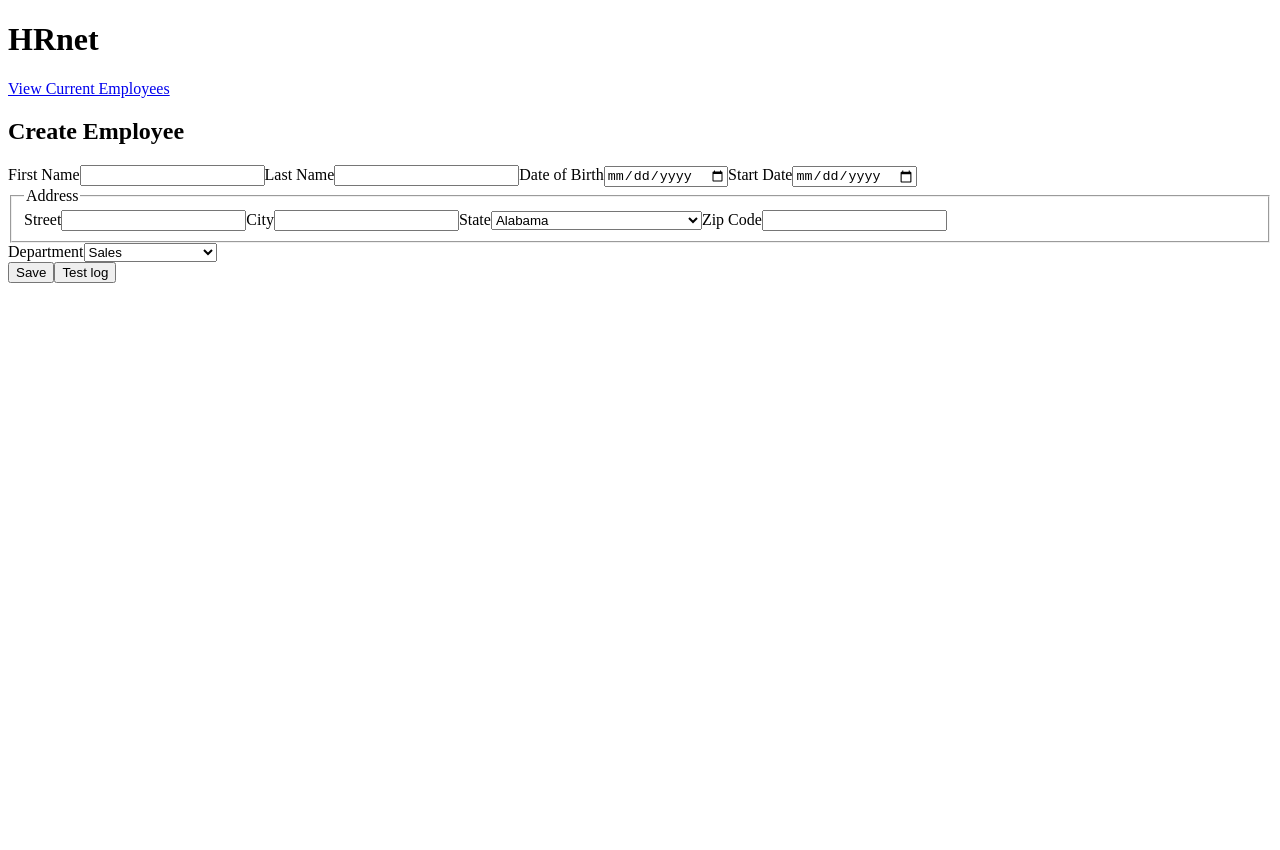
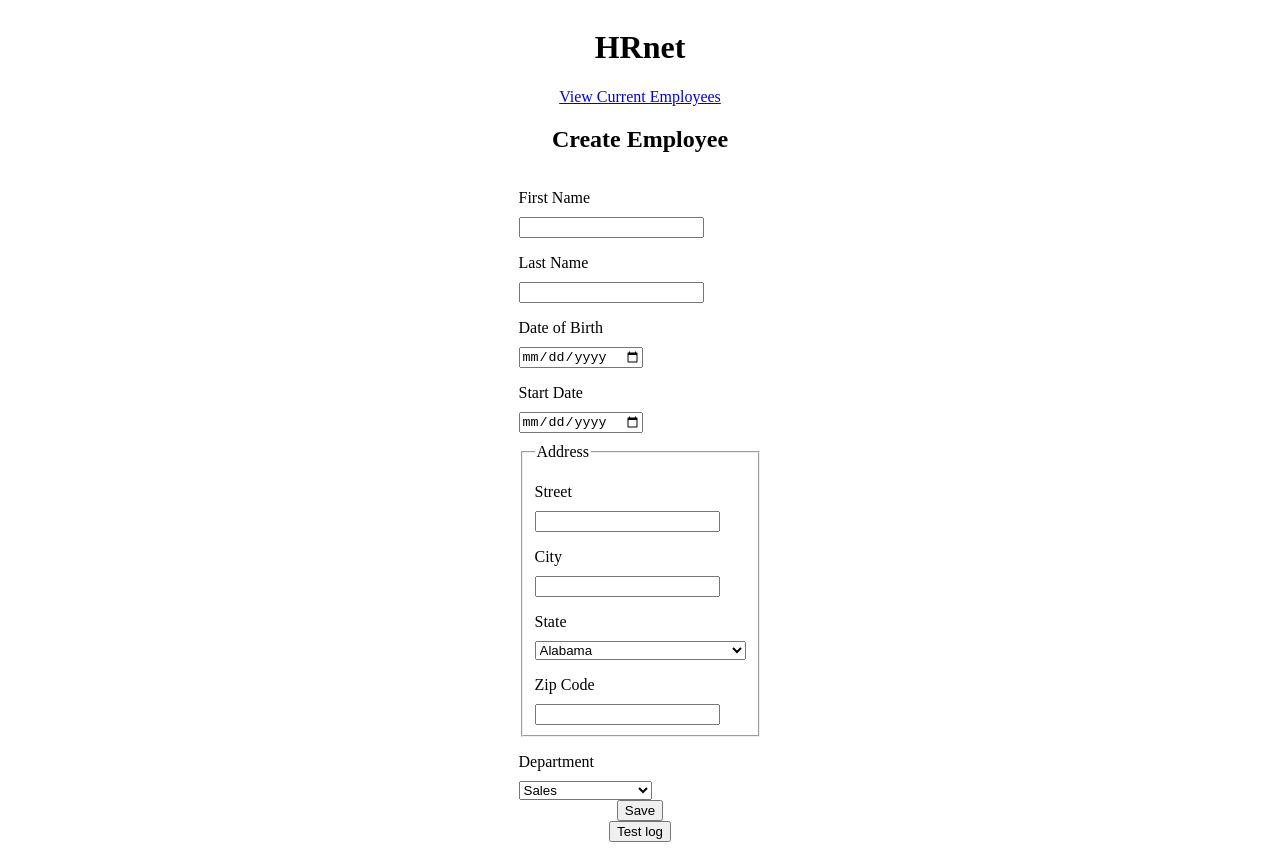
Before and after one commit to HammerPanzer92/P14_HRNet, a React (Vite) app: page / in a window 1280 px wide. Before the commit the page ends 800 px from the top, so only its background shows below. Built offline with nearby package versions, Linux system fonts and the light colour scheme.

Commit message:
Fix : valeurs par défaut pour l'employé Misc : copier-coller du CSS du projet de base dans le SCSS

```diff
--- a/src/components/Index.jsx
+++ b/src/components/Index.jsx
@@ -6,21 +6,6 @@ import { Select } from "./Select";
 import { states } from "../services/states";
 
 export function Index() {
-  const [employee, setEmployee] = useState({
-    firstname: "",
-    lastname: "",
-    dateOfBirth: "",
-    startDate: "",
-    street: "",
-    city: "",
-    state: "",
-    zipCode: "",
-    department: "",
-  });
-
-  const listEmployee = useEmployeeStore((state) => state.listEmployee);
-  const addEmployee = useEmployeeStore((state) => state.addEmployee);
-  const [isModal, setIsModal] = useState(false);
 
   const optionsDepartments = [
     "Sales",
@@ -30,11 +15,27 @@ export function Index() {
     "Legal",
   ];
 
+  const [employee, setEmployee] = useState({
+    firstname: "",
+    lastname: "",
+    dateOfBirth: "",
+    startDate: "",
+    street: "",
+    city: "",
+    state: states[0].abbreviation,
+    zipCode: "",
+    department: optionsDepartments[0],
+  });
+
+  const listEmployee = useEmployeeStore((state) => state.listEmployee);
+  const addEmployee = useEmployeeStore((state) => state.addEmployee);
+  const [isModal, setIsModal] = useState(false);
+
+
   const saveEmployee = () => {
     //Sauvegarde de l'employee dans store Zustand
     //Note : pas instantatané
     addEmployee(employee);
-    console.log("Sauvegarde de l'employee dans store");
     setIsModal(true);
   };
 
--- a/src/styles/index.scss
+++ b/src/styles/index.scss
@@ -1 +1,25 @@
 @use "modal";
+
+.title {
+    display: flex;
+    align-items: center;
+    justify-content: center;
+}
+
+
+.container {
+    display: flex;
+    flex-direction: column;
+    align-items: center;
+    justify-content: center;
+}
+
+label {
+    display: block;
+    margin-top: 1rem;
+    margin-bottom: 10px;
+}
+
+.address {
+    margin-top: 10px;
+}
```
Also changed, not shown: src/components/Select.jsx (+5 -2 lines).
